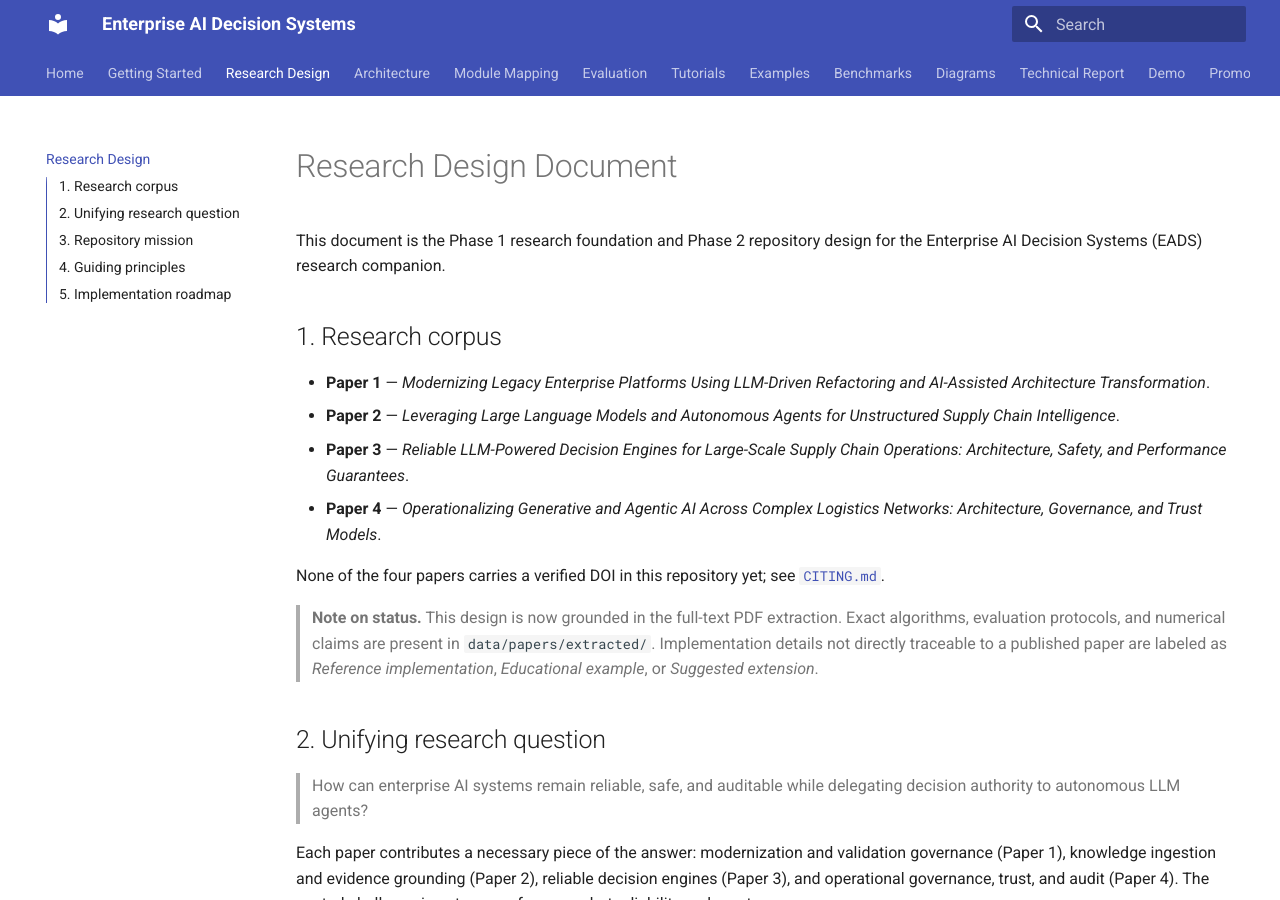
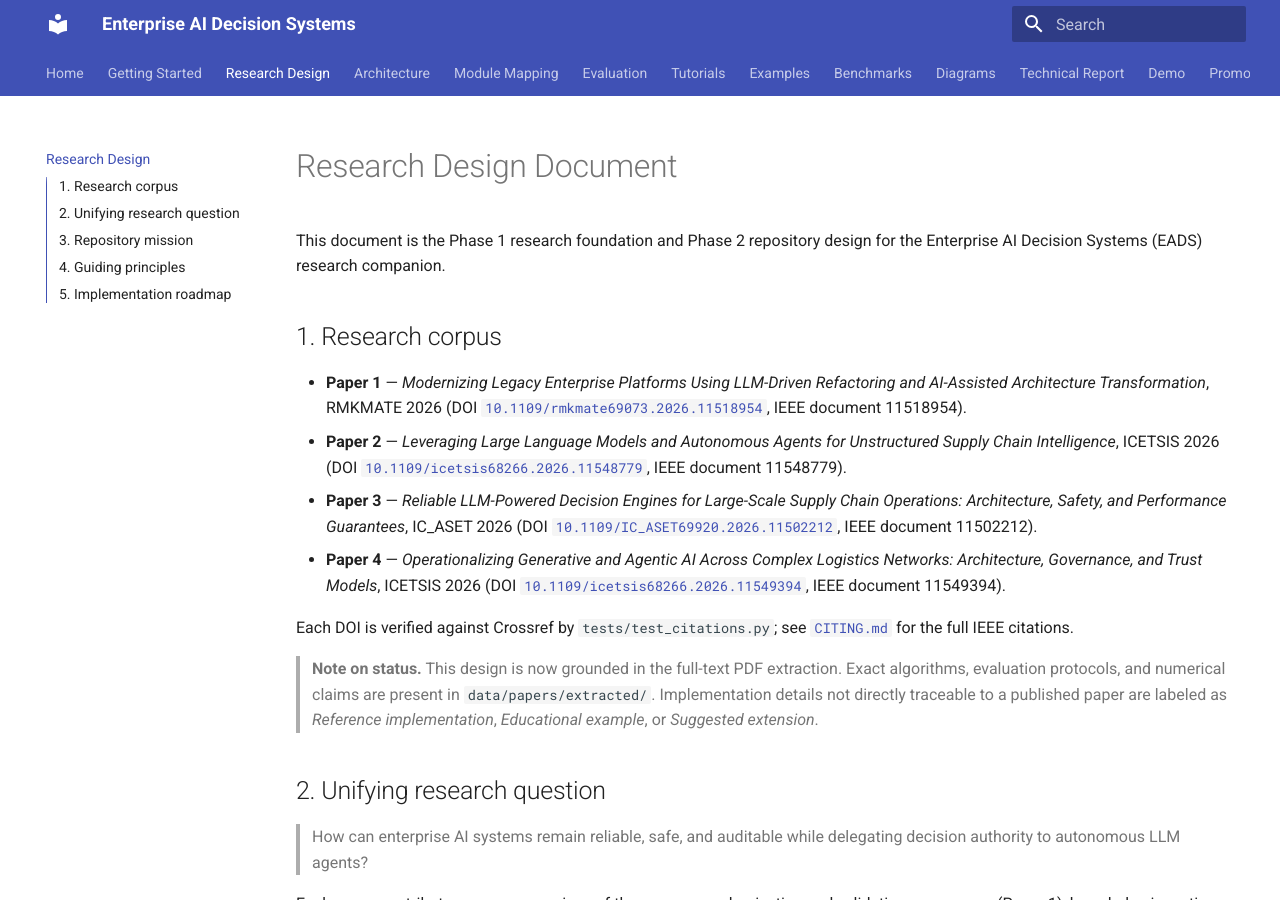
Before and after one commit to nirmaljingar/enterprise-ai-decision-systems, an MkDocs documentation site: the page built from docs/research_design.md, in a window 1280 px wide and 900 px high. Built offline with MkDocs 1.6.1 and Material for MkDocs 9.7.7, drawn with Linux system fonts in a browser that asks for light colours.

Commit message:
fix(citations): restore the verified paper DOIs and check them in CI
The DOIs this repository shipped resolved, through Crossref, to unrelated
papers by other authors, so the previous commit removed them. The correct
identifiers were in the pre-repository research design document all along;
each of the four now resolves to its exact title, author, and 2026 IEEE
conference venue.

The metadata is restored with venue, publisher, page range, and IEEE
document number, and papers.json becomes the single source of truth.
tests/test_citations.py asserts that every DOI resolves to its declared
title (network test, opt-in via EADS_NETWORK_TESTS=1) and that no DOI
appears anywhere in prose without appearing in papers.json -- the failure
mode here was an identifier drifting in a hand-maintained README, which no
amount of prose review catches.

```diff
--- a/docs/research_design.md
+++ b/docs/research_design.md
@@ -4,12 +4,12 @@ This document is the Phase 1 research foundation and Phase 2 repository design f
 
 ## 1. Research corpus
 
-- **Paper 1** — *Modernizing Legacy Enterprise Platforms Using LLM-Driven Refactoring and AI-Assisted Architecture Transformation*.
-- **Paper 2** — *Leveraging Large Language Models and Autonomous Agents for Unstructured Supply Chain Intelligence*.
-- **Paper 3** — *Reliable LLM-Powered Decision Engines for Large-Scale Supply Chain Operations: Architecture, Safety, and Performance Guarantees*.
-- **Paper 4** — *Operationalizing Generative and Agentic AI Across Complex Logistics Networks: Architecture, Governance, and Trust Models*.
+- **Paper 1** — *Modernizing Legacy Enterprise Platforms Using LLM-Driven Refactoring and AI-Assisted Architecture Transformation*, RMKMATE 2026 (DOI [`10.1109/rmkmate69073.2026.11518954`](https://doi.org/10.1109/rmkmate69073.2026.11518954), IEEE document 11518954).
+- **Paper 2** — *Leveraging Large Language Models and Autonomous Agents for Unstructured Supply Chain Intelligence*, ICETSIS 2026 (DOI [`10.1109/icetsis68266.2026.11548779`](https://doi.org/10.1109/icetsis68266.2026.11548779), IEEE document 11548779).
+- **Paper 3** — *Reliable LLM-Powered Decision Engines for Large-Scale Supply Chain Operations: Architecture, Safety, and Performance Guarantees*, IC_ASET 2026 (DOI [`10.1109/IC_ASET69920.2026.11502212`](https://doi.org/10.1109/IC_ASET69920.2026.11502212), IEEE document 11502212).
+- **Paper 4** — *Operationalizing Generative and Agentic AI Across Complex Logistics Networks: Architecture, Governance, and Trust Models*, ICETSIS 2026 (DOI [`10.1109/icetsis68266.2026.11549394`](https://doi.org/10.1109/icetsis68266.2026.11549394), IEEE document 11549394).
 
-None of the four papers carries a verified DOI in this repository yet; see [`CITING.md`](../CITING.md).
+Each DOI is verified against Crossref by `tests/test_citations.py`; see [`CITING.md`](https://github.com/nirmaljingar/enterprise-ai-decision-systems/blob/main/CITING.md) for the full IEEE citations.
 
 > **Note on status.** This design is now grounded in the full-text PDF extraction. Exact algorithms, evaluation protocols, and numerical claims are present in `data/papers/extracted/`. Implementation details not directly traceable to a published paper are labeled as *Reference implementation*, *Educational example*, or *Suggested extension*.
 
```
Also changed, not shown: CITING.md (+24 -12 lines), README.md (+9 -8 lines), 3 other files.
